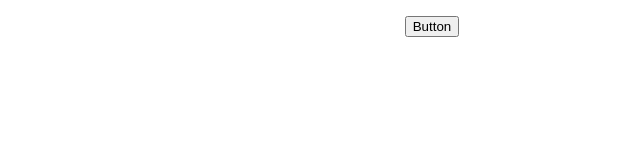
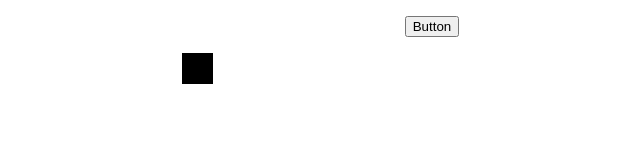
Before and after one commit to christophminkim/the-odin-project, a plain HTML site: page etch-a-sketch/index.html in a window 1280 px wide. In both pictures the pointer is over the element 405 px from the left and 68 px from the top of the page. Shown: the whole page, without its empty margins (208-848 px from the left). Drawn offline with Linux system fonts and the light colour scheme.

Commit message:
add hover effect again

```diff
--- a/etch-a-sketch/styles.css
+++ b/etch-a-sketch/styles.css
@@ -17,6 +17,6 @@
   margin: 1rem;
 }
 
-.square:active {
+.square:hover {
   background-color: black;
 }
```
